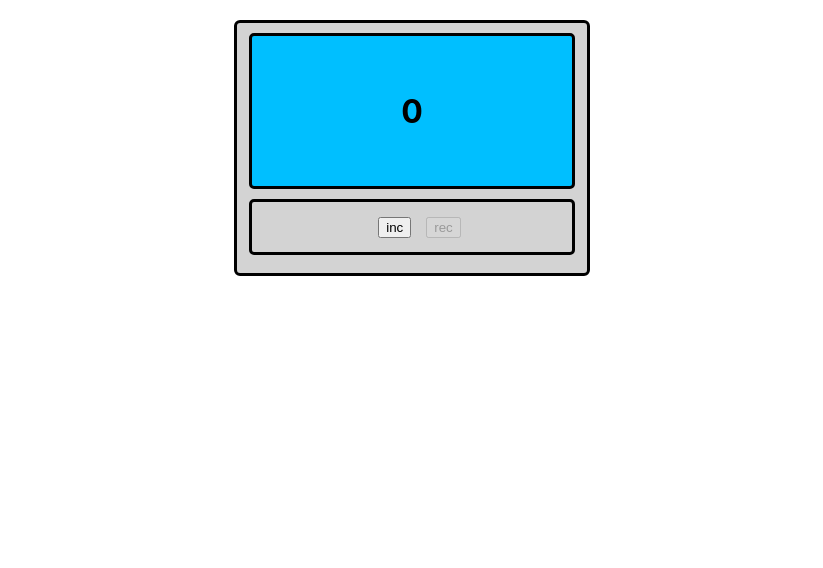
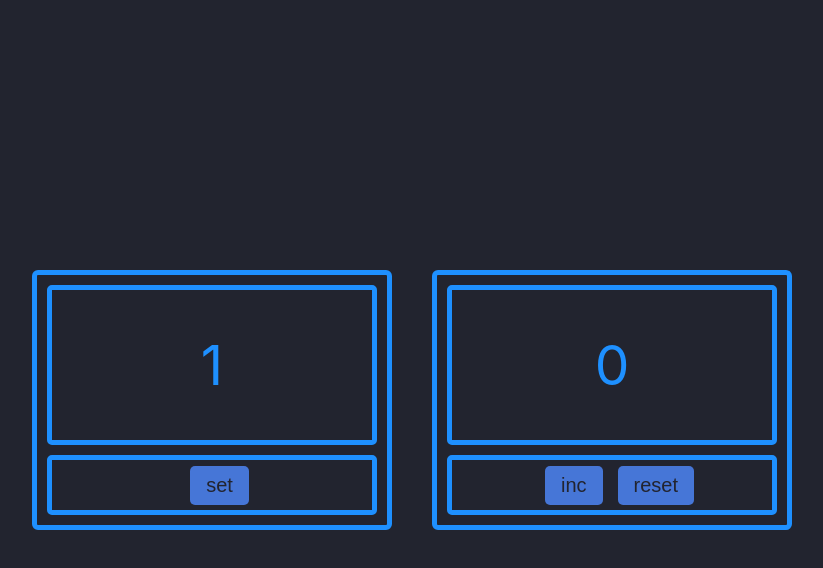
Before and after one commit to Berenas54/Counter, a React (Create React App) app: page / in a window 1280 px wide. Shown: the top 568 px of the page, without its empty margins (228-1051 px from the left). Built offline with nearby package versions, Linux system fonts and the light colour scheme.

Commit message:
start 2 task

```diff
--- a/src/App.css
+++ b/src/App.css
@@ -1,16 +1,29 @@
-.App {
-    text-align: center;
-    background-color: lightgrey;
-    border: 3px solid black;
+.wrapper_app {
+    display: flex;
+    justify-content: center;
+    align-items: center;
+    position: fixed;
+    top: 0;
+    left: 0;
+    width: 100%;
+    height: 100%;
+    background-color: #22242f;
+
+}
+
+
+.wrapper_window {
+    background-color: #22242f;
+    border: 5px solid #1E90FF;
     height: 250px;
     width: 350px;
-    margin: 20px auto;
+    margin: 20px;
     border-radius: 6px;
 }
 
 .counterWindow {
-    background-color: deepskyblue;
-    border: 3px solid black;
+    background-color: #22242f;
+    border: 5px solid #1E90FF;
     height: 150px;
     width: 320px;
     margin: 10px auto;
@@ -21,7 +34,7 @@
 }
 
 .btn_block {
-    border: 3px solid black;
+    border: 5px solid #1E90FF;
     height: 50px;
     width: 320px;
     margin: auto;
@@ -31,9 +44,22 @@
     align-items: center;
 }
 
+.btn_wrapper {
+    margin-left: 15px;
+    }
 .btn {
-    margin-left: 15px;
+    border: 0;
+    border-radius: 5px;
+    background: #4676D7;
+    color: #22242f;
+    padding: 8px 16px;
+    font-size: 20px;
 }
 .red_number{
     color: red;
+    font-size: 55px;
 }
+.simple_number{
+    color: #1E90FF;
+    font-size: 55px;
+}
--- a/src/App.tsx
+++ b/src/App.tsx
@@ -4,29 +4,38 @@ import CounterWindow from "./components/CounterWindow/CounterWindow";
 import Button from "./components/Button/Button";
 
 
-
 function App() {
-    let [count,setCount] = useState(0)
+    let [count, setCount] = useState(0)
     const maxNumber = 5
 
-    function increment () {
-        if (count < maxNumber){
-            let newValue = count +1
+    function increment() {
+        if (count < maxNumber) {
+            let newValue = count + 1
             setCount(newValue)
         }
     }
-    function reset () {
-        if (count > 0){
+
+    function reset() {
+        if (count > 0) {
             setCount(0)
         }
 
     }
-    return (
-        <div className="App">
-            <CounterWindow count={count} maxNumber={maxNumber}/>
-            <div className="btn_block">
-            <Button onClick={increment} title={"inc"} disabled={count === maxNumber}/>
-            <Button onClick={reset} title={"rec"} disabled={count === 0}/>
+
+    return (<div className="wrapper_app">
+            <div className="wrapper_window">
+                <CounterWindow count={1} maxNumber={5}/>
+                <div className={"btn_block"}>
+                    <Button title={"set"} onClick={console.log} disabled={false}/>
+                </div>
+            </div>
+
+            <div className="wrapper_window">
+                <CounterWindow count={count} maxNumber={maxNumber}/>
+                <div className="btn_block">
+                    <Button onClick={increment} title={"inc"} disabled={count === maxNumber}/>
+                    <Button onClick={reset} title={"reset"} disabled={count === 0}/>
+                </div>
             </div>
         </div>
     );
--- a/src/components/Button/Button.tsx
+++ b/src/components/Button/Button.tsx
@@ -8,8 +8,8 @@ type ButtonPropsType = {
 }
 
 function Button(props: ButtonPropsType) {
-    return <div className={"btn"}>
-        <button disabled={props.disabled} onClick={props.onClick}>{props.title}</button>
+    return <div className={"btn_wrapper"}>
+        <button className={"btn"} disabled={props.disabled} onClick={props.onClick}>{props.title}</button>
     </div>
 }
 
--- a/src/components/CounterWindow/CounterWindow.tsx
+++ b/src/components/CounterWindow/CounterWindow.tsx
@@ -8,7 +8,7 @@ type CounterWindowPropsType={
 function CounterWindow(props:CounterWindowPropsType) {
     return (
         <div className="counterWindow">
-            <div className={props.count === props.maxNumber ? "red_number" : ''}><h1>{props.count}</h1></div>
+            <div className={props.count === props.maxNumber ? "red_number" : 'simple_number'}><p>{props.count}</p></div>
         </div>
     );
 }
```
